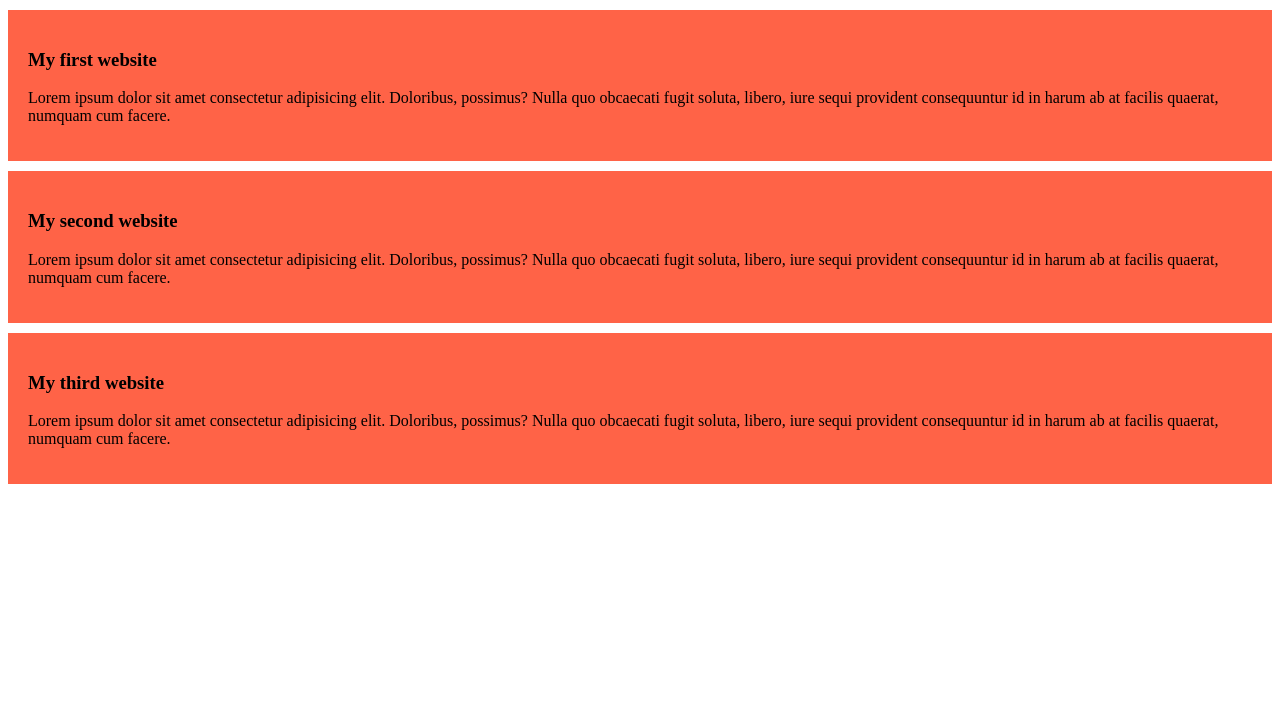
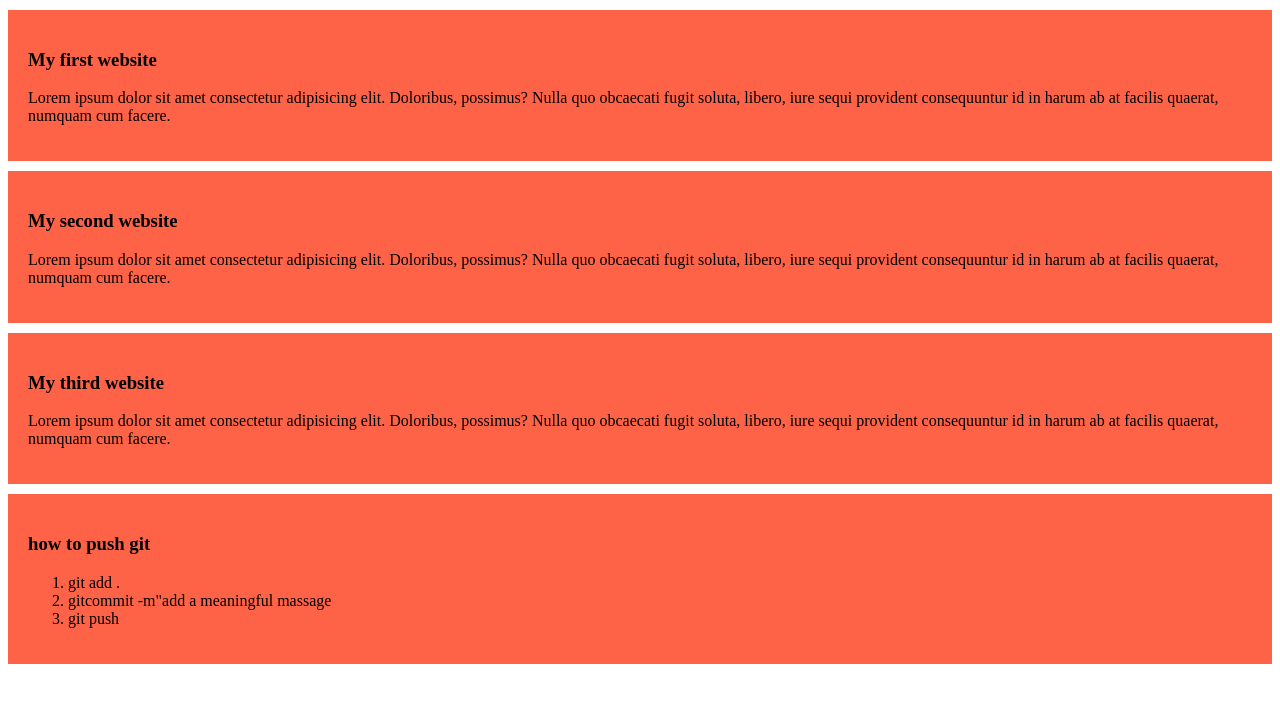
Before and after one commit to Atif151/My-simple-website, a plain HTML site: page index.html in a window 1280 px wide. Drawn offline with Linux system fonts and the light colour scheme.

Commit message:
Added a list

```diff
--- a/index.html
+++ b/index.html
@@ -18,5 +18,13 @@
     <h3>My third website</h3>
     <p>Lorem ipsum dolor sit amet consectetur adipisicing elit. Doloribus, possimus? Nulla quo obcaecati fugit soluta, libero, iure sequi provident consequuntur id in harum ab at facilis quaerat, numquam cum facere.</p>
 </div>
+<div><h3>how to push git</h3>
+    <ol>
+        <li>git add .</li>
+        <li>gitcommit -m"add a meaningful massage</li>
+        <li>git push</li>
+
+    </ol>
+</div>
 </body>
 </html>
```
